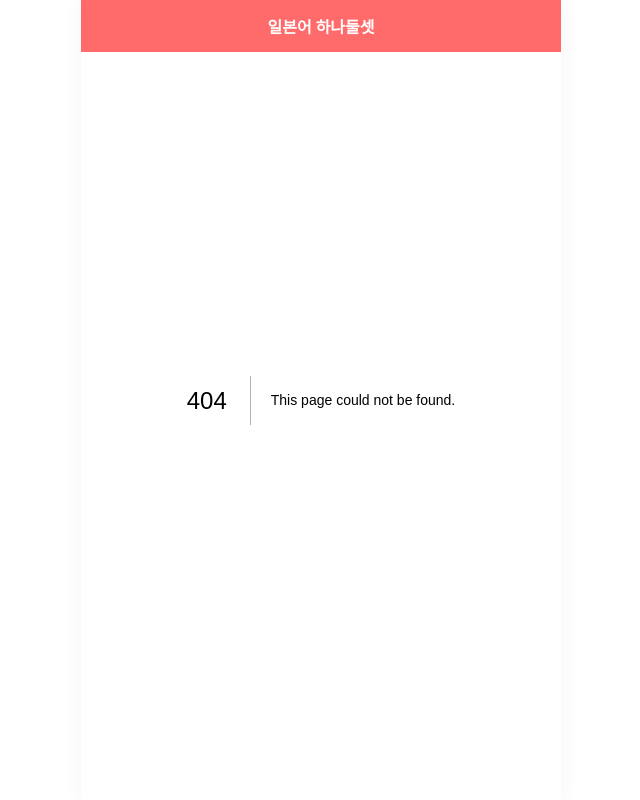
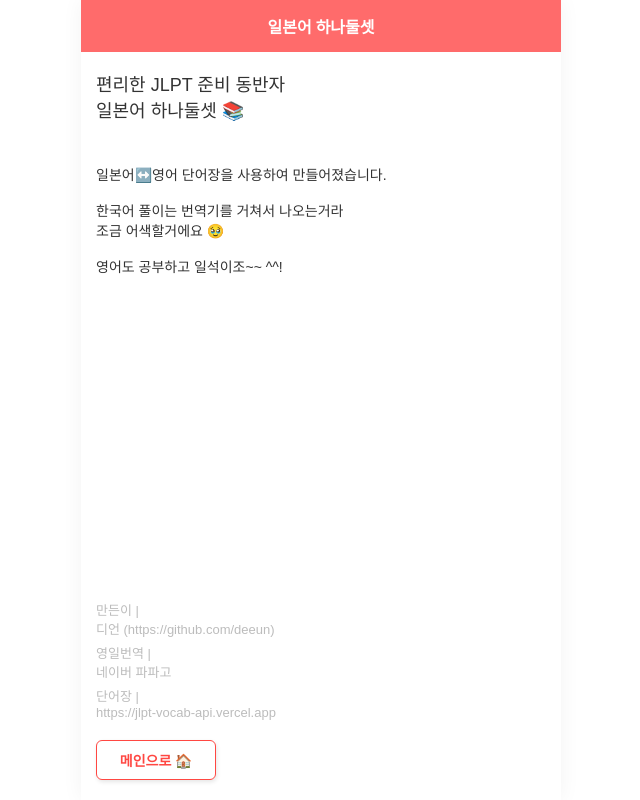
Before and after one commit to deeun/jap-vocab, a Next.js app: page /info in a window 1280 px wide. Before the commit this address had no page. Shown: the whole page, without its empty margins (319-959 px from the left). Built offline with nearby package versions, Linux system fonts and the light colour scheme; a web font is replaced by a local one.

Commit message:
Add: 정보 페이지 추가 / ui 정리

```diff
--- a/plugins/axios.tsx
+++ b/plugins/axios.tsx
@@ -1,7 +1,6 @@
 import axios from "axios";
 
 export const axiosInstance = axios.create({
-    // baseURL: process.env.NEXT_PUBLIC_API_URL,
     headers: {
         'Access-Control-Allow-Origin': '*',
         'Content-Type': 'application/json',
@@ -10,29 +9,3 @@ export const axiosInstance = axios.create({
         'Access-Control-Allow-Headers': 'X-CSRF-Token, X-Requested-With, Accept, Accept-Version, Content-Length, Content-MD5, Content-Type, Date, X-Api-Version'
     }
 });
-
-export async function GET(request: Request) {
-    return new Response('Hello, Next.js!', {
-        status: 200,
-        headers: {
-            'Access-Control-Allow-Origin': '*',
-            'Access-Control-Allow-Methods': 'GET, POST, PUT, DELETE, OPTIONS',
-            'Access-Control-Allow-Headers': 'Content-Type, Authorization',
-        },
-    })
-}
-
-export const axiosPapago = axios.create({
-    baseURL: '',
-    headers: {
-        'Authorization': 'DeepL-Auth-Key [f2964e57-3466-4f69-80ea-682d0d4c5ca4:fx]',
-        // 'Content-Type': 'application/json',
-        // 'Access-Control-Allow-Methods': 'GET,OPTIONS,PATCH,DELETE,POST,PUT',
-        // 'Access-Control-Allow-Headers': 'Content-Type, Authorization'
-        'Access-Control-Allow-Origin': '*',
-        'Content-Type': 'application/json',
-        'Access-Control-Allow-Credentials': 'true',
-        'Access-Control-Allow-Methods': 'GET,OPTIONS,PATCH,DELETE,POST,PUT',
-        'Access-Control-Allow-Headers': 'X-CSRF-Token, X-Requested-With, Accept, Accept-Version, Content-Length, Content-MD5, Content-Type, Date, X-Api-Version'
-    }
-});
--- /dev/null
+++ b/src/app/info/page.module.css
@@ -0,0 +1,20 @@
+.info__wrap {
+    margin-top: 52px;
+    min-height: calc(100vh - 52px);
+    padding: 20px 15px 80px 15px;
+    display: flex;
+    justify-content: space-between;
+    flex-direction: column;
+}
+
+.info__title {
+    font-size: 18px;
+    line-height: 26px;
+}
+
+.info__credit {
+    font-size: 13px;
+}
+.info__credit > * {
+    color: #bcbcbc;
+}
--- /dev/null
+++ b/src/app/info/page.tsx
@@ -0,0 +1,38 @@
+import React from 'react';
+import styles from './page.module.css';
+import HomeButton from "@/components/HomeButton/homeButton";
+
+function Page(props) {
+    return (
+        <div className={styles.info__wrap}>
+            <div>
+                <div className={styles.info__title}>
+                    편리한 JLPT 준비 동반자<br/>
+                    <div className={'bold'}>일본어 하나둘셋 📚</div>
+                </div>
+                <div className={'mg-top-40 fs-14'}>
+                    일본어↔️영어 단어장을 사용하여 만들어졌습니다.<br/><br/>
+                    한국어 풀이는 번역기를 거쳐서 나오는거라<br/> 조금 어색할거에요 🥹 <br/><br/>
+                    영어도 공부하고 일석이조~~ ^^!
+                </div>
+            </div>
+            <div className={styles.info__credit}>
+                <div>
+                    <div>만든이 |</div>
+                    <div>디언 (https://github.com/deeun)</div>
+                </div>
+                <div className={'mg-top-5'}>
+                    <div>영일번역 |</div>
+                    <div>네이버 파파고</div>
+                </div>
+                <div className={'mg-top-5'}>
+                    <div>단어장 |</div>
+                    <div>https://jlpt-vocab-api.vercel.app</div>
+                </div>
+            </div>
+            <HomeButton/>
+        </div>
+    );
+}
+
+export default Page;
--- a/src/app/jlpt/level/[level]/page.tsx
+++ b/src/app/jlpt/level/[level]/page.tsx
@@ -54,7 +54,7 @@ function Page({params}: { params: { slug: string } }) {
 
     return (
         <div>
-            {totalPageCalc(levelWordsTotal) !== 'NaN1' &&
+            {String(totalPageCalc(levelWordsTotal)) !== 'NaN' &&
                 <>
                     <div className={styles.level_word__title__wrap}>
                         <div className={`bold ${styles.level_word__title}`}>
--- a/store/vocabSlice.tsx
+++ b/store/vocabSlice.tsx
@@ -116,7 +116,7 @@ export const vocabSlice = createSlice({
             .addCase(fetchRandomVocab.rejected, (state, action) => {
                 state.loading = false
                 state.isError.state = true
-                state.isError.content = action.payload.message
+                state.isError.content = action.payload?.message
             })
 
             // 레벨별 단어
@@ -131,7 +131,7 @@ export const vocabSlice = createSlice({
             .addCase(fetchVocabByLevel.rejected, (state, action) => {
                 state.loading = false
                 state.isError.state = true
-                state.isError.content = action.payload.message
+                state.isError.content = action.payload?.message
             })
 
             // 영 ↔️ 일 번역
@@ -141,15 +141,15 @@ export const vocabSlice = createSlice({
             .addCase(fetchEngKorTranslation.rejected, (state, action) => {
                 state.loading = false
                 state.isError.state = true
-                state.isError.content = action.payload.message
+                state.isError.content = action.payload?.message
             })
             .addCase(fetchEngKorTranslation.fulfilled, (state, action) => {
                 state.loading = false
                 state.isError.state = false
                 if (action.payload?.type === 'word') {
-                    state.randomWord.translation = action.payload.result
+                    state.randomWord.translation = action.payload?.result
                 } else {
-                    state.levelWord = action.payload.result
+                    state.levelWord = action.payload?.result
                 }
             })
     }
```
Also changed, not shown: src/app/page.module.css (+25 -0 lines), src/app/page.tsx (+20 -5 lines), public/img/question.png (added).
